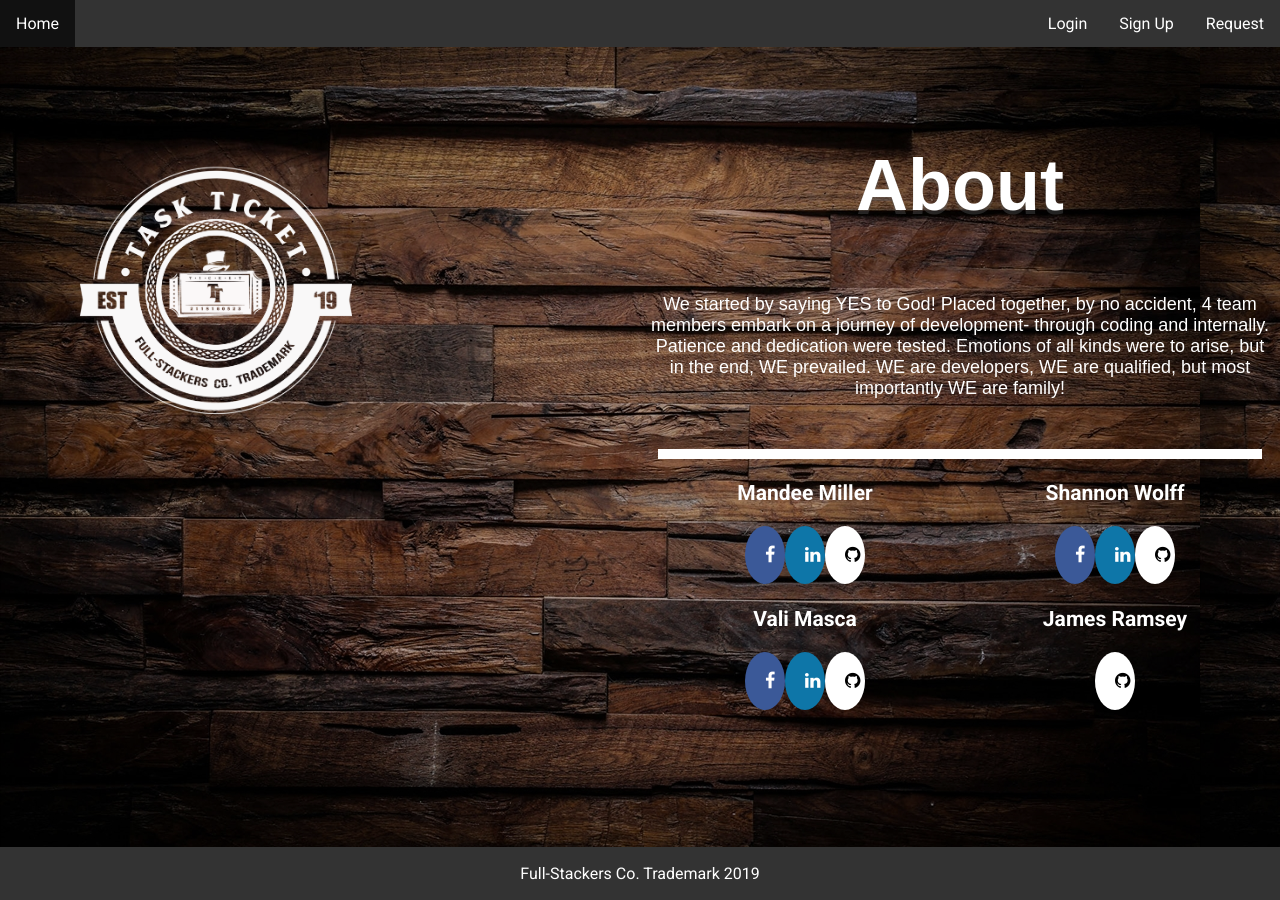
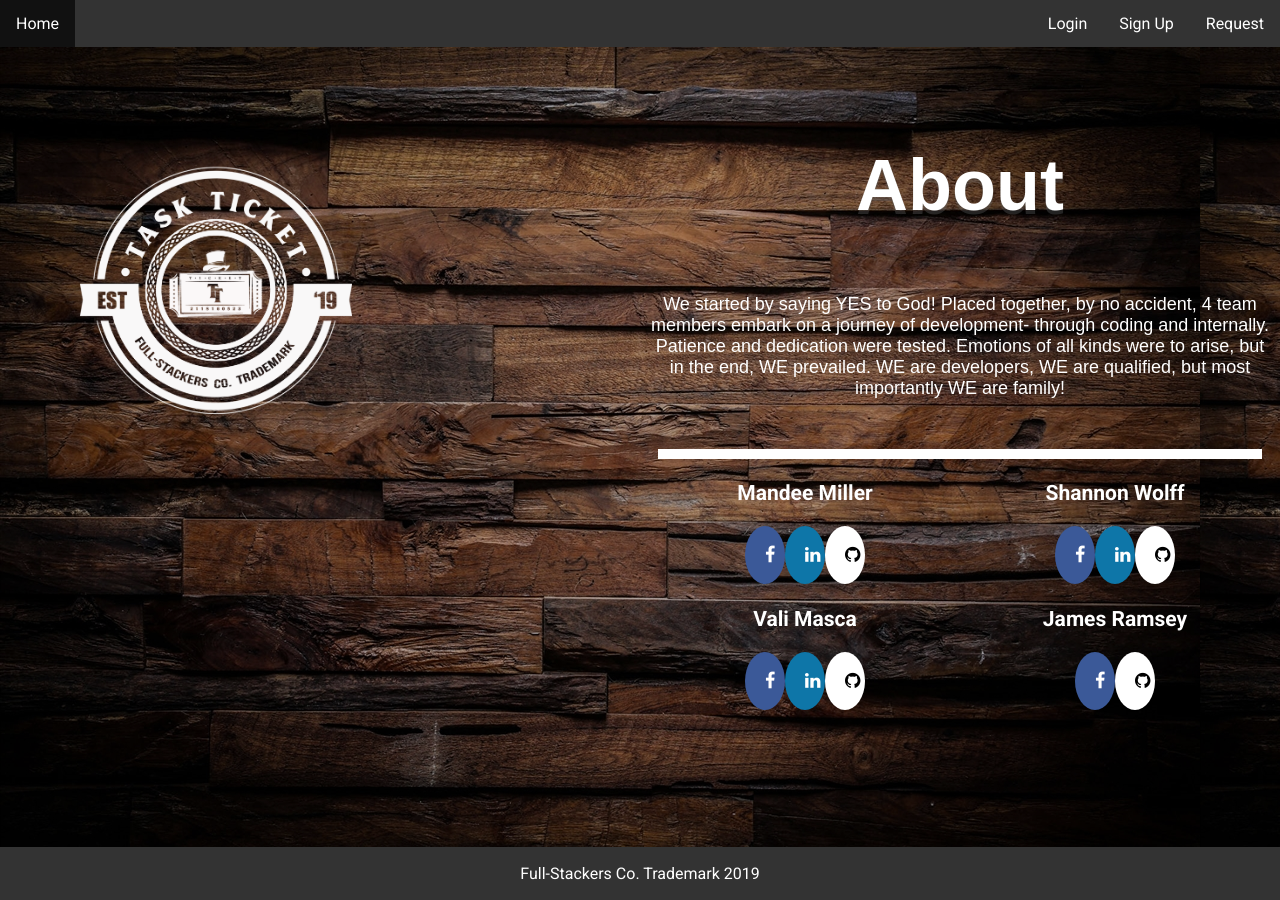
Before and after one commit to bethel-school-of-technology/taskticket-frontend, a React (Create React App) app in the folder taskticket/: page / in a window 1280 px wide. Built offline with nearby package versions, Linux system fonts and the light colour scheme; the HTML template or start-up script is replaced by a standard one.

Commit message:
add james.facebook

```diff
--- a/taskticket/src/components/Home.js
+++ b/taskticket/src/components/Home.js
@@ -49,6 +49,7 @@ class Home extends Component {
 
                     <div className="James_About">
                         <h3>James Ramsey</h3>
+                        <a target="_blank" href="https://www.facebook.com/james.ramsey.758" class="fa fa-facebook"></a>
                         <a target="_blank" href="https://github.com/ramseyman86" class="fa fa-github"></a>
                     </div>
                 </div>
```
